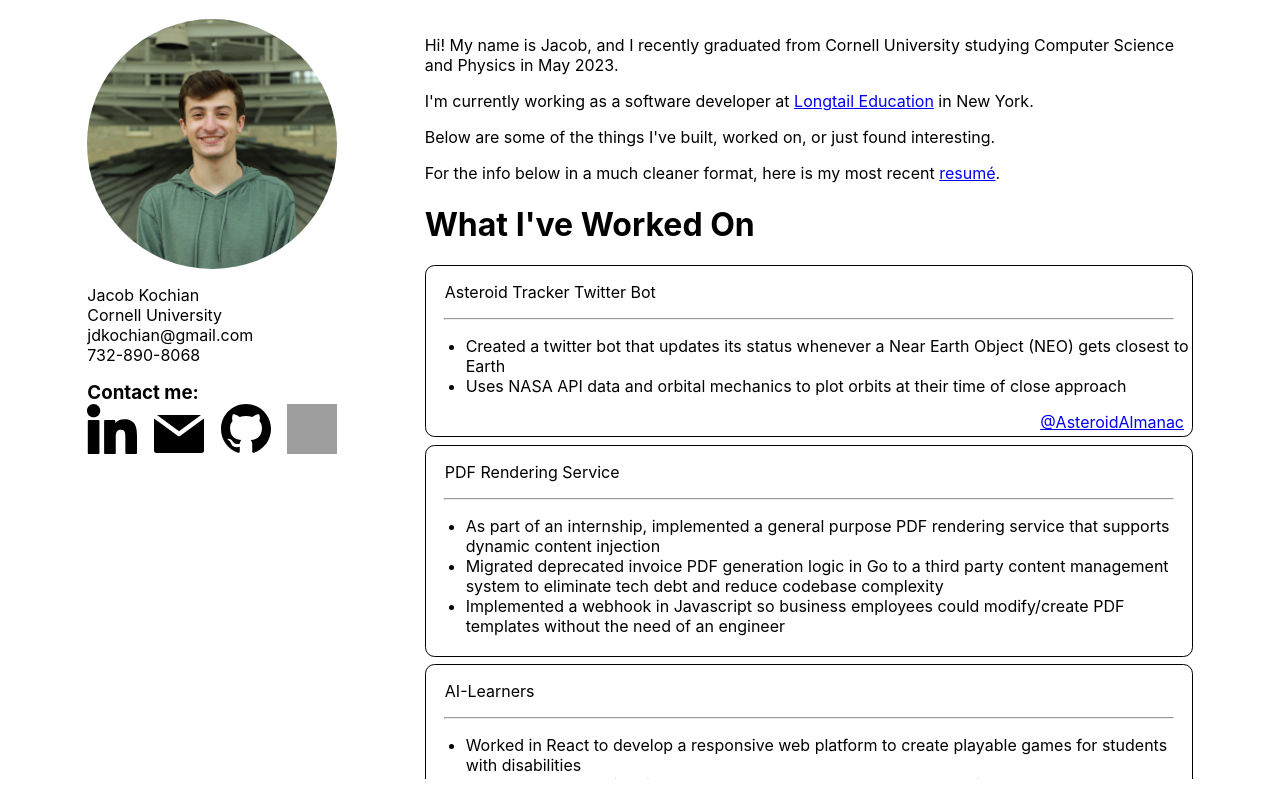
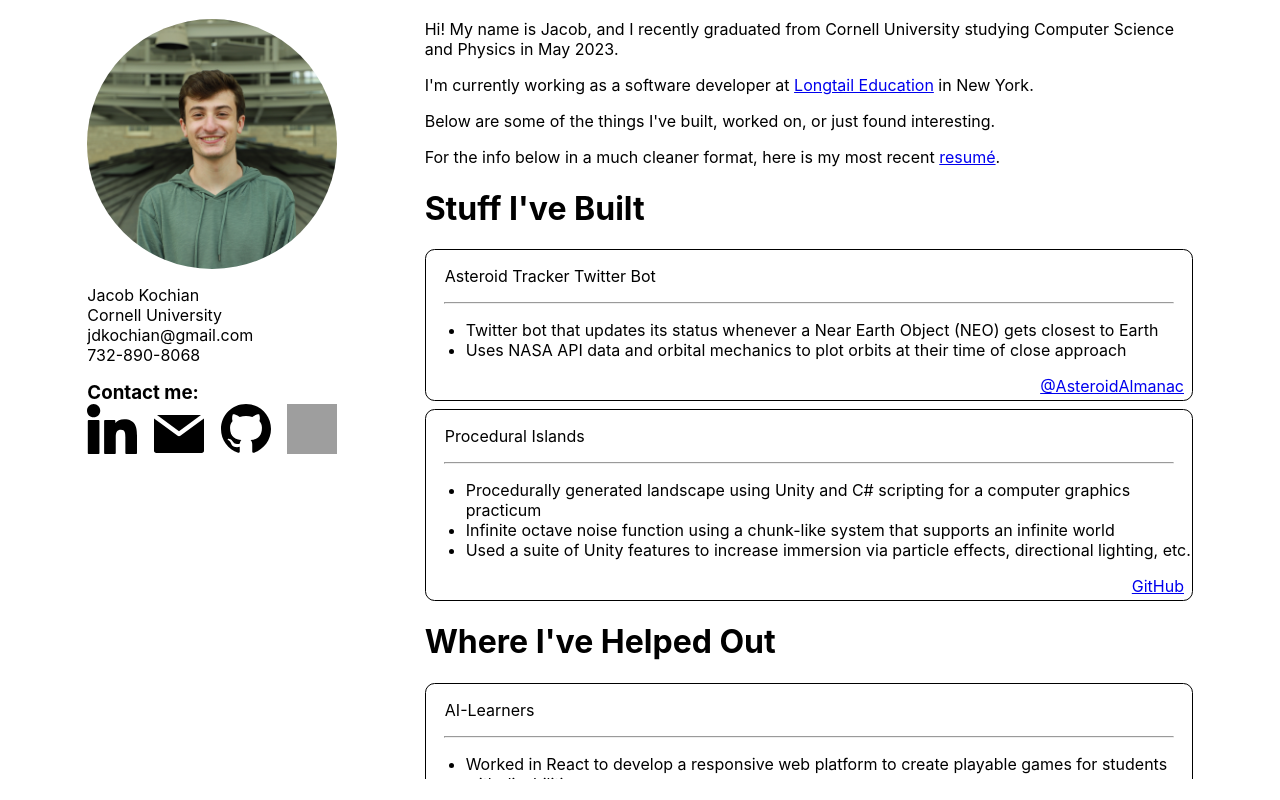
Before and after one commit to jdkochian/jdkochian.github.io, a React (Create React App) app: page / in a window 1280 px wide. Built offline with nearby package versions, Linux system fonts and the light colour scheme; grey boxes are pictures that could not be loaded.

Commit message:
add typescript to vanilla react project (now that I know better)

```diff
--- /dev/null
+++ b/src/@types/globals.d.ts
@@ -0,0 +1 @@
+declare module "*.pdf";
--- a/src/App.js
+++ b/src/App.tsx
@@ -1,9 +1,10 @@
-import "./App.css";
+import React from "react";
 import Sidebar from "./components/sidebar";
 import ContentCard from "./components/ContentCard";
 import ConwayGrid from "./components/ConwayGrid";
 import Resume from "./Resume.pdf";
 import { useMediaQuery } from "react-responsive";
+import "./App.css";
 
 const physicsDescription = [
   "Some independent experiments I've done for PHYS 3310 @ Cornell",
@@ -12,7 +13,7 @@ const physicsDescription = [
   "Compared attenuation coefficients of gamma rays in Al, Pb, and Cu",
 ];
 
-function App() {
+const App = () => {
   const mobile = useMediaQuery({ query: "(max-device-width: 40em)" });
 
   return (
@@ -20,18 +21,15 @@ function App() {
       <div className={mobile ? "mobileContainer" : "laptopContainer"}>
         <Sidebar />
         <div className={mobile ? "mobileContent" : "laptopContent"}>
+          Hi! My name is Jacob, and I recently graduated from Cornell University
+          studying Computer Science and Physics in May 2023.
           <p>
-            Hi! My name is Jacob, and I recently graduated from Cornell
-            University studying Computer Science and Physics in May 2023.
-            <p>
-              I'm currently working as a software developer at{" "}
-              <a href={"https://www.longtailedu.com"}>Longtail Education</a> in
-              New York.
-            </p>
-            Below are some of the things I've built, worked on, or just found
-            interesting.
+            I'm currently working as a software developer at{" "}
+            <a href={"https://www.longtailedu.com"}>Longtail Education</a> in
+            New York.
           </p>
-
+          Below are some of the things I've built, worked on, or just found
+          interesting.
           <p>
             For the info below in a much cleaner format, here is my most recent{" "}
             <a href={Resume} download={"Jacob_Kochian_Resume.pdf"}>
@@ -40,15 +38,14 @@ function App() {
             </a>
             .
           </p>
-
           <div>
-            <h1>What I've Worked On</h1>
+            <h1>Stuff I've Built</h1>
             {/* <button onClick = {() => console.log({mobile})}>Is Mobile? </button> */}
 
             <ContentCard
               title="Asteroid Tracker Twitter Bot"
               bullets={[
-                "Created a twitter bot that updates its status whenever a Near Earth Object (NEO) gets closest to Earth",
+                "Twitter bot that updates its status whenever a Near Earth Object (NEO) gets closest to Earth",
                 "Uses NASA API data and orbital mechanics to plot orbits at their time of close approach",
               ]}
               link={"https://www.twitter.com/AsteroidAlmanac"}
@@ -56,13 +53,18 @@ function App() {
             />
 
             <ContentCard
-              title="PDF Rendering Service"
+              title="Procedural Islands"
               bullets={[
-                "As part of an internship, implemented a general purpose PDF rendering service that supports dynamic content injection",
-                "Migrated deprecated invoice PDF generation logic in Go to a third party content management system to eliminate tech debt and reduce codebase complexity",
-                "Implemented a webhook in Javascript so business employees could modify/create PDF templates without the need of an engineer",
+                "Procedurally generated landscape using Unity and C# scripting for a computer graphics practicum",
+                "Infinite octave noise function using a chunk-like system that supports an infinite world",
+                "Used a suite of Unity features to increase immersion via particle effects, directional lighting, etc.",
               ]}
+              link={"https://github.com/adamrnasir/cs4621-procedural-islands"}
+              linkText={"GitHub"}
             />
+          </div>
+          <div>
+            <h1>Where I've Helped Out</h1>
             <ContentCard
               title="AI-Learners"
               bullets={[
@@ -74,17 +76,14 @@ function App() {
               linkText={"AI-Learners"}
             />
             <ContentCard
-              title="Procedural Islands"
+              title="PDF Rendering Service"
               bullets={[
-                "Created a procedurally generated landscape using Unity and C# scripting for a computer graphics practicum",
-                "Extended octave noise function to infinity using a chunk-like system to support an infinite world",
-                "Used a suite of Unity features to increase immersion via particle effects, directional lighting, etc.",
+                "As part of an internship, implemented a general purpose PDF rendering service that supports dynamic content injection",
+                "Migrated deprecated invoice PDF generation logic in Go to a third party content management system to eliminate tech debt and reduce codebase complexity",
+                "Implemented a webhook in Javascript so business employees could modify/create PDF templates without the need of an engineer",
               ]}
-              link={"https://github.com/adamrnasir/cs4621-procedural-islands"}
-              linkText={"GitHub"}
             />
           </div>
-
           <div>
             <h1>What I Find Interesting</h1>
             <ContentCard
@@ -93,23 +92,12 @@ function App() {
               link="https://www.github.com/jdkochian/3310"
               linkText={"GitHub & Papers"}
             />
-
-            {/* <ContentCard
-          title="Truffle"
-          bullets={[
-            "Truffle is a web browser extension that aims to improve viewer experience on livestreams on YouTube by adding in features like predictions, channel points, improved chat, etc.",
-            "While early in its development, and only publicly available for a handful of creators, the project aims to take the user experience into the hands of creators and viewers",
-            "The CEO of YouTube has publicly acknowledged and commended the platform and its flagship creators, and thus represents an interesting case where one of the biggest media companies in the world is being outpaced by a handful of developers"
-          ]}
-          link="https://www.truffle.vip"
-          linkText={'Truffle'}
-          /> */}
           </div>
         </div>
       </div>
       {/* <ConwayGrid grid={[true, false]} /> */}
     </>
   );
-}
+};
 
 export default App;
--- a/src/components/contentCard.jsx
+++ b/src/components/ContentCard.tsx
@@ -1,13 +1,29 @@
 import "../App.css";
 import React from "react";
 
-const BulletPoints = ({ bullets }) => {
+const BulletPoints = ({ bullets }: { bullets: string[] }) => {
   return (
-    <ul>{React.Children.toArray(bullets.map((entry) => <li>{entry}</li>))}</ul>
+    <ul>
+      {React.Children.toArray(
+        bullets.map((entry, idx) => <li key={idx}>{entry}</li>)
+      )}
+    </ul>
   );
 };
 
-const ContentCard = ({ title, bullets, link, linkText }) => {
+interface ContentCardProps {
+  title: string;
+  bullets: string[];
+  link?: string;
+  linkText?: string;
+}
+
+const ContentCard: React.FC<ContentCardProps> = ({
+  title,
+  bullets,
+  link,
+  linkText,
+}) => {
   return (
     <div
       style={{
--- /dev/null
+++ b/src/react-app-env.d.ts
@@ -0,0 +1 @@
+/// <reference types="react-scripts" />
```
Also changed, not shown: package.json (+7 -2 lines), tsconfig.json (added, +29 -0 lines), 1 other file (tests, documents, lock files or other folders).
